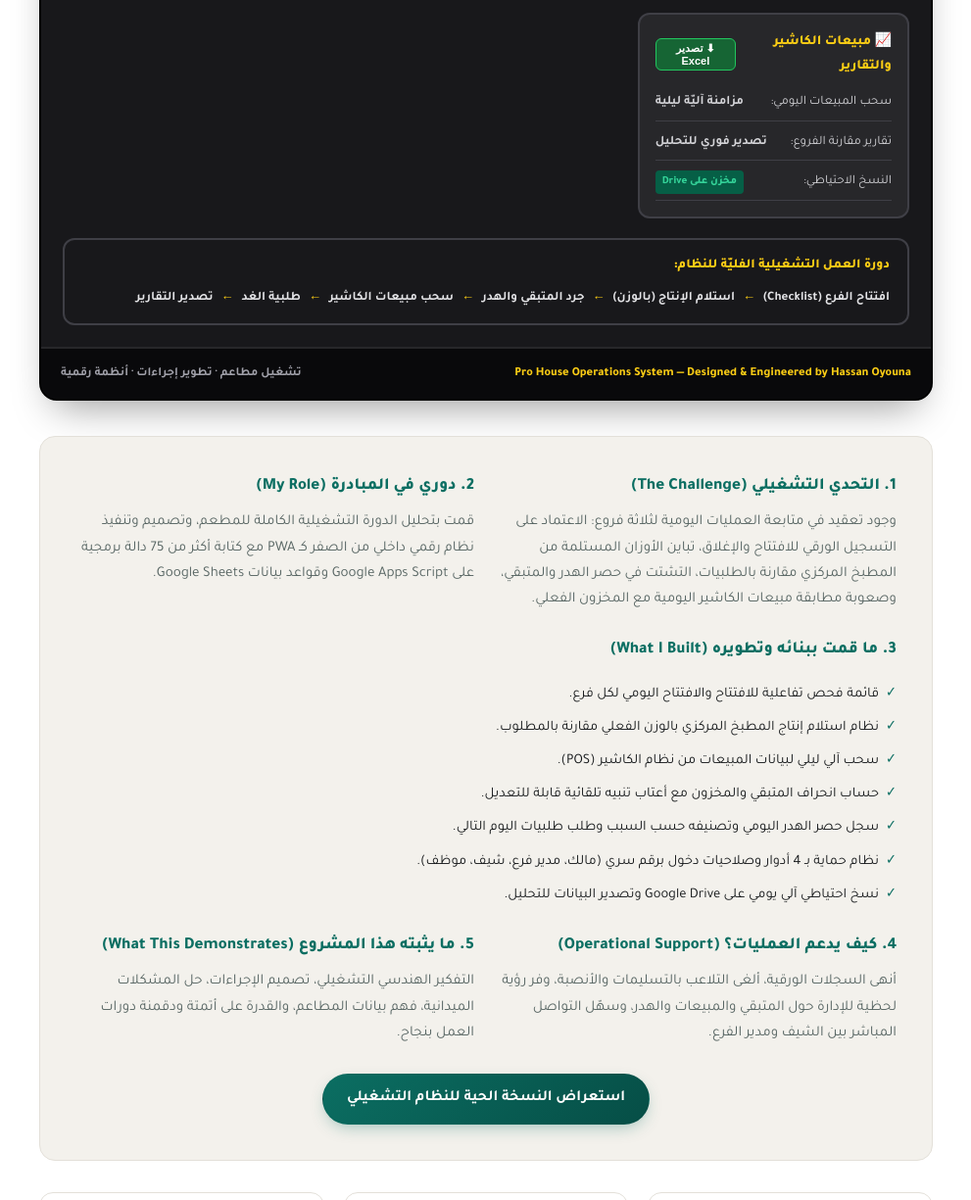
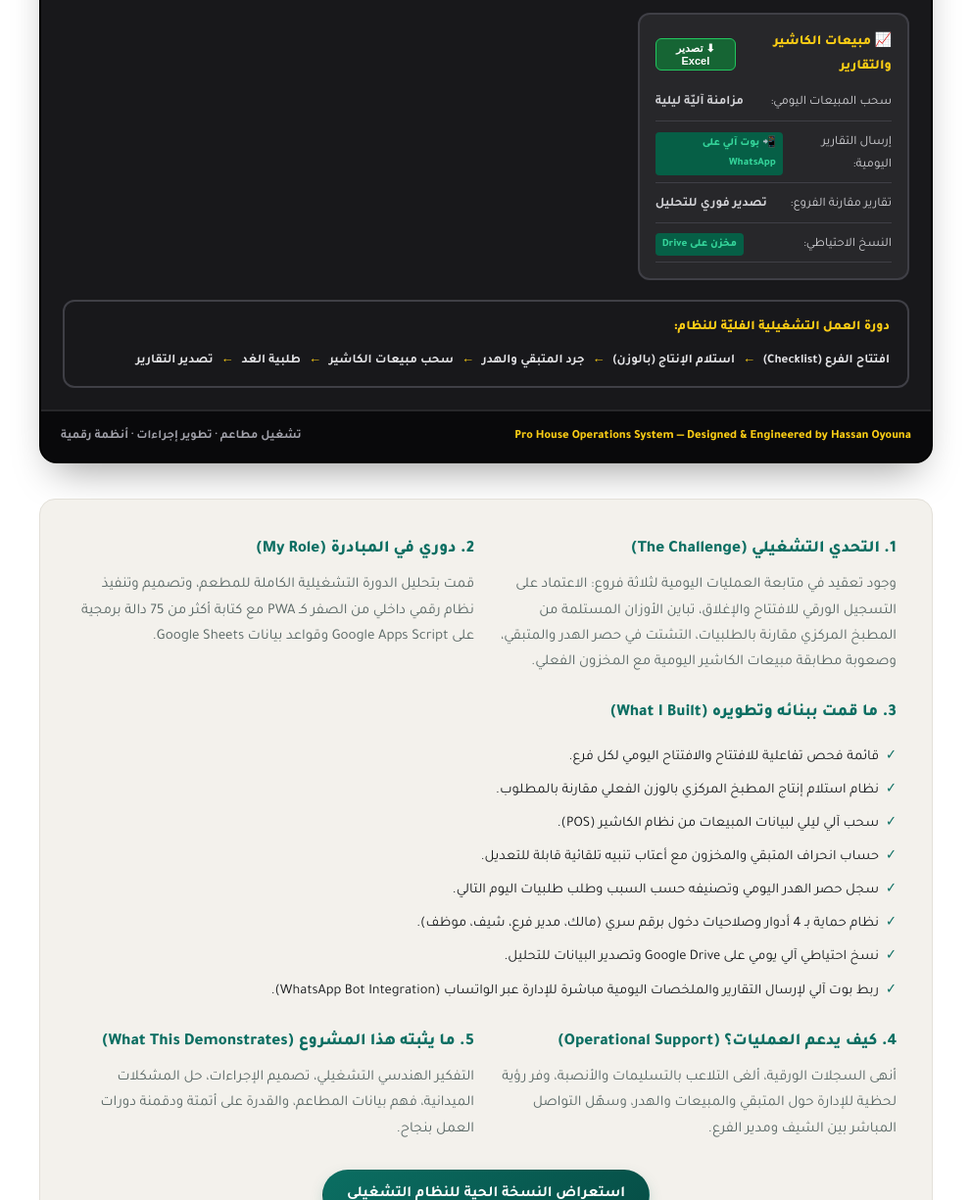
Before and after one commit to hasanoyounalsoud-stack/hasanoyounalsoud, a plain HTML site: page index.html in a window 1280 px wide. Shown: the part 2860-4085 px from the top of the page at 98% size, without its empty margins (144-1135 px from the left). Drawn offline with Linux system fonts and the light colour scheme.

Commit message:
Add automated WhatsApp report bot integration feature to system showcase and CV

```diff
--- a/index.html
+++ b/index.html
@@ -334,6 +334,10 @@
                   <strong data-ar="مزامنة آليّة ليلية" data-en="Nightly Auto Pull">مزامنة آليّة ليلية</strong>
                 </div>
                 <div class="ph-report-row">
+                  <span data-ar="إرسال التقارير اليومية:" data-en="Daily Report Bot:">إرسال التقارير اليومية:</span>
+                  <span class="ph-tag-status ok" data-ar="📲 بوت آلي على WhatsApp" data-en="📲 Auto WhatsApp Bot">📲 بوت آلي على WhatsApp</span>
+                </div>
+                <div class="ph-report-row">
                   <span data-ar="تقارير مقارنة الفروع:" data-en="Branch Analytics:">تقارير مقارنة الفروع:</span>
                   <strong data-ar="تصدير فوري للتحليل" data-en="Instant Analysis">تصدير فوري للتحليل</strong>
                 </div>
@@ -415,6 +419,7 @@
               <li data-ar="سجل حصر الهدر اليومي وتصنيفه حسب السبب وطلب طلبيات اليوم التالي." data-en="Daily waste logging categorized by reason and next-day kitchen order generation.">سجل حصر الهدر اليومي وتصنيفه حسب السبب وطلب طلبيات اليوم التالي.</li>
               <li data-ar="نظام حماية بـ 4 أدوار وصلاحيات دخول برقم سري (مالك، مدير فرع، شيف، موظف)." data-en="4-role PIN security architecture (Owner, Branch Manager, Chef, Employee).">نظام حماية بـ 4 أدوار وصلاحيات دخول برقم سري (مالك، مدير فرع، شيف، موظف).</li>
               <li data-ar="نسخ احتياطي آلي يومي على Google Drive وتصدير البيانات للتحليل." data-en="Automated daily backups to Google Drive and data export engine for analysis.">نسخ احتياطي آلي يومي على Google Drive وتصدير البيانات للتحليل.</li>
+              <li data-ar="ربط بوت آلي لإرسال التقارير والملخصات اليومية مباشرة للإدارة عبر الواتساب (WhatsApp Bot Integration)." data-en="Automated WhatsApp Bot integration sending daily operational reports & summaries to management instantly.">ربط بوت آلي لإرسال التقارير والملخصات اليومية مباشرة للإدارة عبر الواتساب (WhatsApp Bot Integration).</li>
             </ul>
           </div>
 
```
Also changed, not shown: cv.html (+1 -0 lines), 1 other file.
